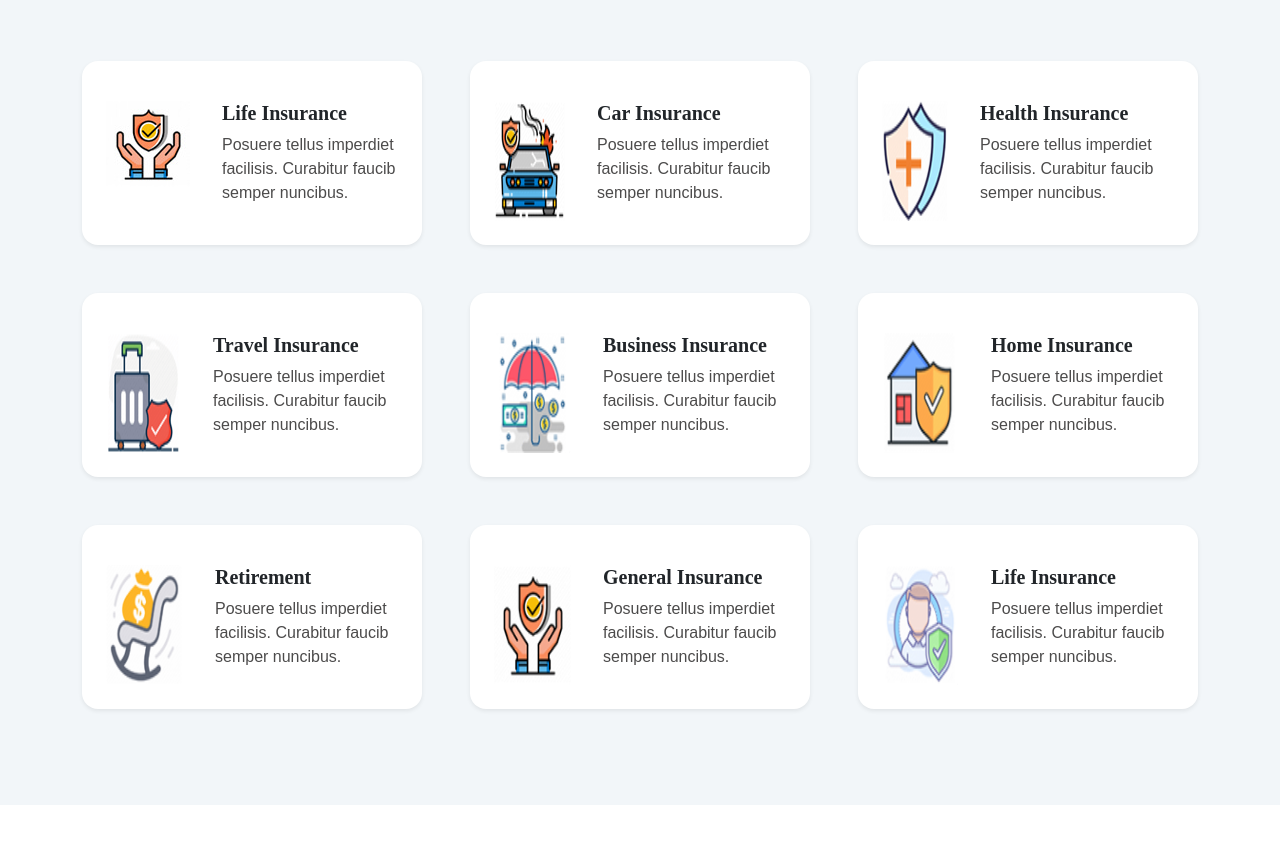
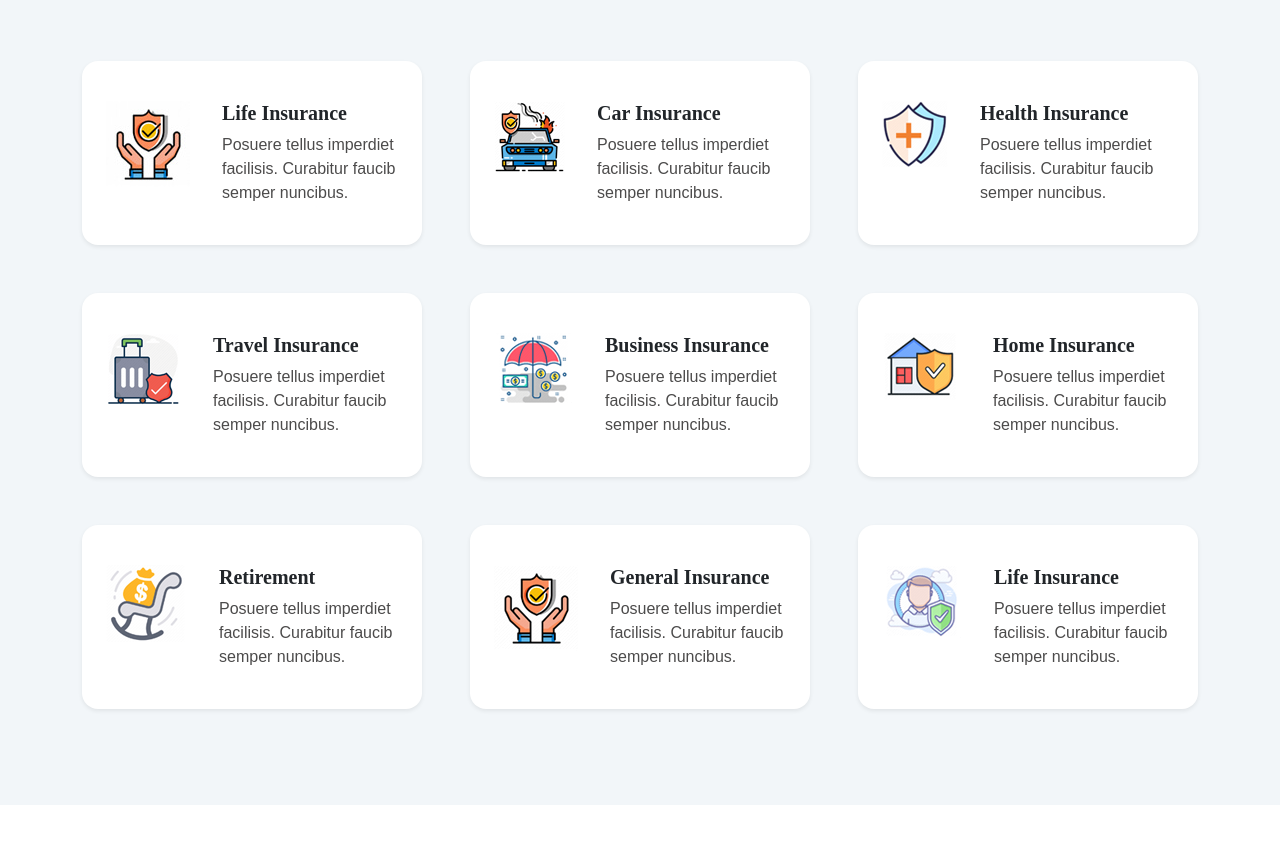
Before and after one commit to EsratAwall/Business-Website, a plain HTML site: page index.html in a window 1280 px wide. Shown: the part 2919-3762 px from the top of the page. Drawn offline with nearby package versions, Linux system fonts and the light colour scheme; a script that the page names is missing; a web font is replaced by a local one.

Commit message:
last commit

```diff
--- a/index.html
+++ b/index.html
@@ -222,11 +222,13 @@
 <!-- ------------Second coloum------------>
    <div class="col get-To ">
     <div class="card pt-4 pb-4 ps-4 pe-2 shadow-sm border-0 bg-white rounded-4 h-100">
-      <div class=" d-flex">
-      <img src="./image/services-img2.png" class="img-fluid w-25 mt-3" alt="...">
+      <div class=" d-lg-flex d-md-flex">
+        <div class=" d-flex justify-content-lg-start justify-content-md-start justify-content-center align-items-lg-start align-items-md-start align-items-center">
+          <img src="./image/services-img2.png" class=" mt-3" alt="...">
+         </div>
       <div class="card-body ms-3">
-        <h5 class="card-title fw-bolder get-head">Car Insurance</h5>
-        <p class="card-text get-firstpara fs-6 ">Posuere tellus imperdiet facilisis. Curabitur faucib semper nuncibus.</p>
+        <h5 class="card-title fw-bolder get-head text-lg-start text-md-start text-center">Car Insurance</h5>
+        <p class="card-text get-firstpara fs-6 text-lg-start text-md-start text-center">Posuere tellus imperdiet facilisis. Curabitur faucib semper nuncibus.</p>
       </div></div>
     </div>
   </div>
@@ -234,11 +236,13 @@
 <!-- ------------Third coloum------------>
    <div class="col get-To ">
     <div class="card pt-4 pb-4 ps-4 pe-2 shadow-sm border-0 bg-white rounded-4 h-100">
-      <div class=" d-flex">
-      <img src="./image/services-img3.png" class="img-fluid w-25 mt-3" alt="...">
+      <div class="d-lg-flex d-md-flex">
+        <div class=" d-flex justify-content-lg-start justify-content-md-start justify-content-center align-items-lg-start align-items-md-start align-items-center">
+          <img src="./image/services-img3.png" class=" mt-3" alt="...">
+         </div>
       <div class="card-body ms-3">
-        <h5 class="card-title fw-bolder get-head">Health Insurance</h5>
-        <p class="card-text get-firstpara fs-6 ">Posuere tellus imperdiet facilisis. Curabitur faucib semper nuncibus.</p>
+        <h5 class="card-title fw-bolder get-head text-lg-start text-md-start text-center">Health Insurance</h5>
+        <p class="card-text get-firstpara fs-6 text-lg-start text-md-start text-center">Posuere tellus imperdiet facilisis. Curabitur faucib semper nuncibus.</p>
       </div></div>
     </div>
   </div>
@@ -246,11 +250,13 @@
 <!-- ------------Fourth coloum------------>
    <div class="col get-To ">
     <div class="card pt-4 pb-4 ps-4 pe-2 shadow-sm border-0 bg-white rounded-4 h-100">
-      <div class=" d-flex">
-      <img src="./image/services-img4.png" class="img-fluid w-25 mt-3" alt="...">
+      <div class="d-lg-flex d-md-flex">
+        <div class=" d-flex justify-content-lg-start justify-content-md-start justify-content-center align-items-lg-start align-items-md-start align-items-center">
+          <img src="./image/services-img4.png" class=" mt-3" alt="...">
+         </div>
       <div class="card-body ms-3">
-        <h5 class="card-title fw-bolder get-head">Travel Insurance</h5>
-        <p class="card-text get-firstpara fs-6 ">Posuere tellus imperdiet facilisis. Curabitur faucib semper nuncibus.</p>
+        <h5 class="card-title fw-bolder get-head text-lg-start text-md-start text-center">Travel Insurance</h5>
+        <p class="card-text get-firstpara fs-6 text-lg-start text-md-start text-center">Posuere tellus imperdiet facilisis. Curabitur faucib semper nuncibus.</p>
       </div></div>
     </div>
   </div>
@@ -258,11 +264,13 @@
 <!-- ------------Fifth coloum------------>
     <div class="col get-To ">
       <div class="card pt-4 pb-4 ps-4 pe-2 shadow-sm border-0 bg-white rounded-4 h-100">
-        <div class=" d-flex">
-        <img src="./image/services-img5.png" class="img-fluid w-25 mt-3" alt="...">
+        <div class="d-lg-flex d-md-flex">
+          <div class=" d-flex justify-content-lg-start justify-content-md-start justify-content-center align-items-lg-start align-items-md-start align-items-center">
+            <img src="./image/services-img5.png" class=" mt-3" alt="...">
+           </div>
         <div class="card-body ms-3">
-          <h5 class="card-title fw-bolder get-head">Business Insurance</h5>
-          <p class="card-text get-firstpara fs-6 ">Posuere tellus imperdiet facilisis. Curabitur faucib semper nuncibus.</p>
+          <h5 class="card-title fw-bolder get-head text-lg-start text-md-start text-center">Business Insurance</h5>
+          <p class="card-text get-firstpara fs-6 text-lg-start text-md-start text-center">Posuere tellus imperdiet facilisis. Curabitur faucib semper nuncibus.</p>
         </div></div>
       </div>
     </div>
@@ -270,11 +278,13 @@
 <!-- ------------sixth coloum------------>
     <div class="col get-To ">
       <div class="card pt-4 pb-4 ps-4 pe-2 shadow-sm border-0 bg-white rounded-4 h-100">
-        <div class=" d-flex">
-        <img src="./image/services-img6.png" class="img-fluid w-25 mt-3" alt="...">
+        <div class="d-lg-flex d-md-flex">
+          <div class=" d-flex justify-content-lg-start justify-content-md-start justify-content-center align-items-lg-start align-items-md-start align-items-center">
+            <img src="./image/services-img6.png" class=" mt-3" alt="...">
+           </div>
         <div class="card-body ms-3">
-          <h5 class="card-title fw-bolder get-head">Home Insurance</h5>
-          <p class="card-text get-firstpara fs-6 ">Posuere tellus imperdiet facilisis. Curabitur faucib semper nuncibus.</p>
+          <h5 class="card-title fw-bolder get-head text-lg-start text-md-start text-center">Home Insurance</h5>
+          <p class="card-text get-firstpara fs-6 text-lg-start text-md-start text-center">Posuere tellus imperdiet facilisis. Curabitur faucib semper nuncibus.</p>
         </div></div>
       </div>
     </div>
@@ -282,11 +292,13 @@
 <!-- ------------Seventh coloum------------>
     <div class="col get-To ">
       <div class="card pt-4 pb-4 ps-4 pe-2 shadow-sm border-0 bg-white rounded-4 h-100">
-        <div class=" d-flex">
-        <img src="./image/services-img7.png" class="img-fluid w-25 mt-3" alt="...">
+        <div class="d-lg-flex d-md-flex">
+          <div class=" d-flex justify-content-lg-start justify-content-md-start justify-content-center align-items-lg-start align-items-md-start align-items-center">
+            <img src="./image/services-img7.png" class=" mt-3" alt="...">
+           </div>
         <div class="card-body ms-3">
-          <h5 class="card-title fw-bolder get-head">Retirement</h5>
-          <p class="card-text get-firstpara fs-6 ">Posuere tellus imperdiet facilisis. Curabitur faucib semper nuncibus.</p>
+          <h5 class="card-title fw-bolder get-head text-lg-start text-md-start text-center">Retirement</h5>
+          <p class="card-text get-firstpara fs-6 text-lg-start text-md-start text-center">Posuere tellus imperdiet facilisis. Curabitur faucib semper nuncibus.</p>
         </div></div>
       </div>
     </div>
@@ -294,11 +306,13 @@
 <!-- ------------Eight coloum------------>
     <div class="col get-To ">
       <div class="card pt-4 pb-4 ps-4 pe-2 shadow-sm border-0 bg-white rounded-4 h-100">
-        <div class=" d-flex">
-        <img src="./image/services-img8.png" class="img-fluid w-25 mt-3" alt="...">
+        <div class="d-lg-flex d-md-flex">
+          <div class=" d-flex justify-content-lg-start justify-content-md-start justify-content-center align-items-lg-start align-items-md-start align-items-center">
+            <img src="./image/services-img8.png" class=" mt-3" alt="...">
+           </div>
         <div class="card-body ms-3">
-          <h5 class="card-title fw-bolder get-head">General Insurance</h5>
-          <p class="card-text get-firstpara fs-6 ">Posuere tellus imperdiet facilisis. Curabitur faucib semper nuncibus.</p>
+          <h5 class="card-title fw-bolder get-head text-lg-start text-md-start text-center">General Insurance</h5>
+          <p class="card-text get-firstpara fs-6 text-lg-start text-md-start text-center">Posuere tellus imperdiet facilisis. Curabitur faucib semper nuncibus.</p>
         </div></div>
       </div>
     </div>
@@ -306,11 +320,13 @@
 <!-- ------------Nine coloum------------>
     <div class="col get-To ">
       <div class="card pt-4 pb-4 ps-4 pe-2 shadow-sm border-0 bg-white rounded-4 h-100">
-        <div class=" d-flex">
-        <img src="./image/services-img9.png" class="img-fluid w-25 mt-3" alt="...">
+        <div class="d-lg-flex d-md-flex">
+          <div class=" d-flex justify-content-lg-start justify-content-md-start justify-content-center align-items-lg-start align-items-md-start align-items-center">
+            <img src="./image/services-img9.png" class=" mt-3" alt="...">
+           </div>
         <div class="card-body ms-3">
-          <h5 class="card-title fw-bolder get-head">Life Insurance</h5>
-          <p class="card-text get-firstpara fs-6 ">Posuere tellus imperdiet facilisis. Curabitur faucib semper nuncibus.</p>
+          <h5 class="card-title fw-bolder get-head text-lg-start text-md-start text-center">Life Insurance</h5>
+          <p class="card-text get-firstpara fs-6 text-lg-start text-md-start text-center">Posuere tellus imperdiet facilisis. Curabitur faucib semper nuncibus.</p>
         </div></div>
       </div>
     </div>
```
